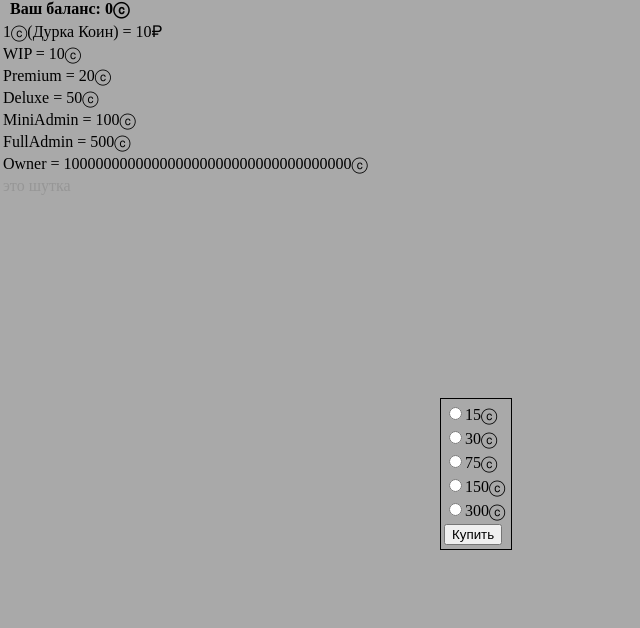
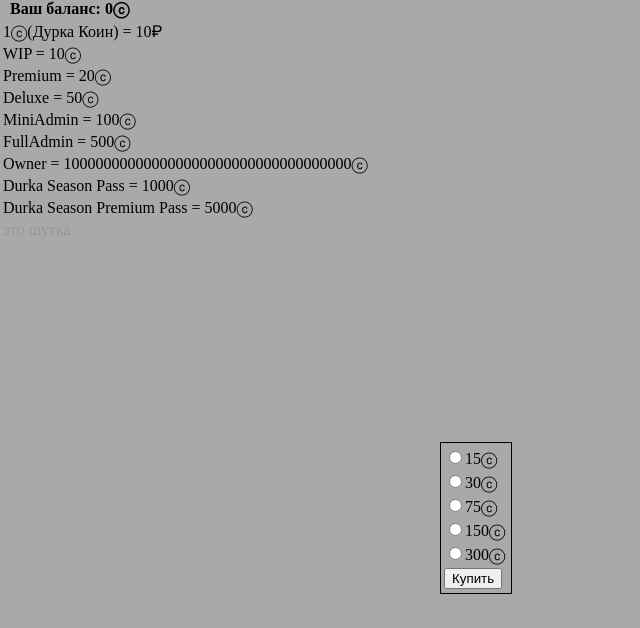
Before and after one commit to USMP-Mandarin/MindurkaCoins, a plain HTML site: page index.html in a window 1280 px wide. Shown: the whole page, without its empty margins (0-640 px from the left). Drawn offline with Linux system fonts and the light colour scheme; a script that the page names is missing.

Commit message:
Added durka season pass
+Durka Season Pass
+Durka Season Premium Pass

```diff
--- a/index.html
+++ b/index.html
@@ -18,6 +18,8 @@
                 <tr><td>MiniAdmin = 100ⓒ</td></tr>
                 <tr><td>FullAdmin = 500ⓒ</td></tr>
                 <tr><td>Owner = 100000000000000000000000000000000000ⓒ</td></tr>
+                <tr><td>Durka Season Pass = 1000ⓒ</td></tr>
+                <tr><td>Durka Season Premium Pass = 5000ⓒ</td></tr>
                 <tr><td style="color: rgb(150, 150, 150)">это шутка</td></tr>
             </tr>
         </table>
```
